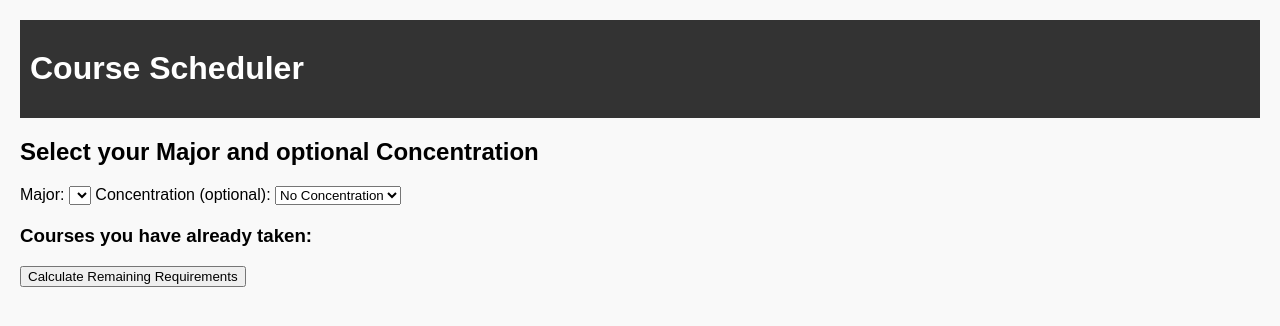
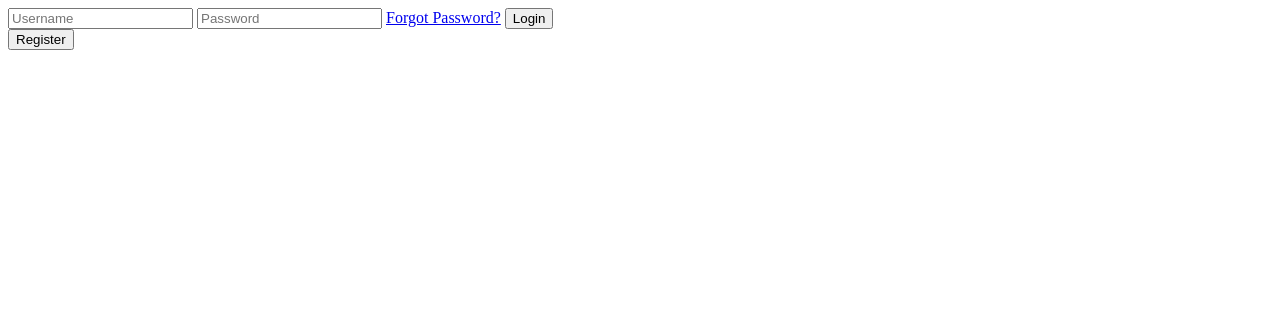
Before and after one commit to MuratAitov/GU-scheduler, a Flask app: template app/templates/index.html in a window 1280 px wide. Shown: the top 326 px of the page. Run offline with Flask 2, Linux system fonts and the light colour scheme; the template is opened without the code that fills it, so the values that code supplies are empty; some libraries are stand-ins or nearby versions.

Commit message:
initial commit for server

```diff
--- a/app/app.py
+++ /dev/null
@@ -1,139 +0,0 @@
-from flask import Flask, render_template, request
-import psycopg2
-from credentials import *
-
-app = Flask(__name__)
-
-def get_connection():
-    # Подключение к БД, адаптируйте под ваши данные
-   return psycopg2.connect(
-        dbname=DBNAME,
-        user=USER,
-        password=PASSWORD,
-        host=HOST,
-        port=PORT
-
-    )
-
-@app.route('/', methods=['GET', 'POST'])
-def index():
-    conn = get_connection()
-    cur = conn.cursor()
-
-    # Получаем список мейджоров
-    cur.execute("SELECT id, name FROM program")
-    majors = cur.fetchall()
-
-    # Получаем список концентраций (например, для выбранного major)
-    # Если вы хотите показать концентрации только при выборе мейджора, можете сначала отобразить только major
-    # и затем через AJAX подгружать концентрации. Для простоты сразу всех покажем.
-    cur.execute("SELECT c.id, c.name, p.name FROM concentration c JOIN program p ON c.program_id = p.id;")
-    concentrations = cur.fetchall()
-
-    conn.close()
-
-    if request.method == 'POST':
-        selected_major_id = request.form.get('major')
-        selected_concentration_id = request.form.get('concentration')
-        taken_courses = request.form.getlist('taken_courses')
-
-        # Переходим на страницу результата, передаем выбранные данные.
-        return render_template('result.html',
-                               major_id=selected_major_id,
-                               concentration_id=selected_concentration_id,
-                               taken_courses=taken_courses)
-
-    # Получаем список всех курсов для возможности отметить "пройденные"
-    # Предполагаем, что таблица course существует и содержит все курсы.
-    conn = get_connection()
-    cur = conn.cursor()
-    cur.execute("SELECT code, title FROM course ORDER BY code;")
-    all_courses = cur.fetchall()
-    conn.close()
-
-    return render_template('index.html', majors=majors, concentrations=concentrations, all_courses=all_courses)
-
-
-@app.route('/result', methods=['POST','GET'])
-def result():
-    # На страницу result мы приходим с POST на index, но также можно GET, если нужно.
-    # Переменные можно передавать через session или request.form
-    # Для упрощения предположим, что мы пришли POST->redirect GET - в данном примере просто берём request.args ничего
-    # Но мы уже возвращаем result.html из index, так что лучше данные извлекать сразу.
-
-    major_id = request.args.get('major_id')
-    concentration_id = request.args.get('concentration_id')
-    taken_courses = request.args.getlist('taken_courses')
-
-    # Но у нас в коде выше result.html отрисовывается напрямую из POST, значит в result.html мы уже имеем их как локальные переменные
-    # Поэтому лучше убрать эту логику из result() и делать всё в index(). Ниже вариант если бы мы переадресовывали.
-
-    return "This route ideally would show results, but we handled in index directly."
-
-
-@app.route('/calculate_requirements', methods=['POST'])
-def calculate_requirements():
-    major_id = request.form.get('major_id')
-    concentration_id = request.form.get('concentration_id')
-    taken_courses = request.form.getlist('taken_courses')
-
-    conn = get_connection()
-    cur = conn.cursor()
-
-    # Логика:
-    # 1. Выбрать все requirement_group для данного major
-    # 2. Если concentration_id есть, выбрать и их requirement_group
-    # 3. Выбрать все курсы из requirement_course_link и requirement_notes (но notes просто инфо)
-    # 4. Фильтровать те, что студент уже прошел (taken_courses)
-    # 5. Результат - список курсов, которые остались
-
-    # Получаем requirement_group мейджора
-    cur.execute("""
-        SELECT rg.id, rg.name, rg.selection_type, rg.required_credits
-        FROM requirement_group rg
-        WHERE rg.program_id = %s
-        AND rg.id NOT IN (SELECT requirement_group_id FROM concentration_requirement_link)
-    """, (major_id,))
-    major_groups = cur.fetchall()
-
-    # Если есть концентрация, добавляем её группы
-    concentration_groups = []
-    if concentration_id and concentration_id.strip() != "":
-        cur.execute("""
-            SELECT rg.id, rg.name, rg.selection_type, rg.required_credits
-            FROM concentration_requirement_link crl
-            JOIN requirement_group rg ON rg.id = crl.requirement_group_id
-            WHERE crl.concentration_id = %s
-        """,(concentration_id,))
-        concentration_groups = cur.fetchall()
-
-    # Объединяем списки групп
-    all_groups = major_groups + concentration_groups
-
-    # Получаем курсы из групп
-    remaining_courses = []
-    for g in all_groups:
-        g_id, g_name, g_sel, g_credits = g
-        cur.execute("""
-            SELECT c.code, c.title
-            FROM requirement_course_link rcl
-            JOIN course c ON c.code = rcl.course_code
-            WHERE rcl.requirement_group_id = %s
-        """, (g_id,))
-        group_courses = cur.fetchall()
-
-        # Фильтруем те, что студент уже прошел
-        for gc in group_courses:
-            code, title = gc
-            if code not in taken_courses:
-                remaining_courses.append((g_name, code, title))
-
-        # Аналогично для notes, если нужно
-
-    conn.close()
-
-    # Возвращаем HTML с результатами
-    return render_template('result.html', remaining_courses=remaining_courses)
-
-if __name__ == "__main__":
-    app.run(debug=True)
--- a/app/requirements.txt
+++ /dev/null
@@ -1,2 +0,0 @@
-Flask==2.2.2
-psycopg2==2.9.5
--- a/app/static/style.css
+++ /dev/null
@@ -1,22 +0,0 @@
-body {
-    font-family: sans-serif;
-    margin: 20px;
-    background: #f9f9f9;
-}
-header {
-    background: #333;
-    color: #fff;
-    padding: 10px;
-}
-h1, h2, h3 {
-    margin-top: 20px;
-}
-table {
-    border-collapse: collapse;
-    width: 100%;
-    background: #fff;
-}
-td, th {
-    border: 1px solid #ccc;
-    padding: 5px;
-}
--- a/app/templates/base.html
+++ b/app/templates/base.html
@@ -1,17 +1,25 @@
 <!DOCTYPE html>
 <html lang="en">
 <head>
-    <meta charset="UTF-8">
-    <meta name="viewport" content="width=device-width">
-    <title>{{ title|default("Scheduler") }}</title>
-    <link rel="stylesheet" href="{{ url_for('static', filename='style.css') }}">
+    <meta charset="UTF-8" />
+    <meta name="viewport" content="width=device-width, initial-scale=1.0"/>
+    <title>{% block title %}My App{% endblock %}</title>
+    <link rel="stylesheet" href="{{ url_for('static', filename='css/style.css') }}">
 </head>
 <body>
-    <header>
-       <h1>Course Scheduler</h1>
-    </header>
-    <main>
+    {% if session.get('logged_in') %}
+    <div class="top-menu">
+        <a href="{{ url_for('main.main_page') }}">Scheduler</a>
+        <a href="{{ url_for('main.prereq_tree') }}">Prereq Tree</a>
+        <a href="{{ url_for('main.add_classes') }}">Add classes</a>
+        <a href="{{ url_for('main.degree_eval') }}">Degree eval</a>
+        <a href="{{ url_for('main.profile') }}">Profile</a>
+    </div>
+    <hr/>
+    {% endif %}
+
+    <div class="container">
         {% block content %}{% endblock %}
-    </main>
+    </div>
 </body>
 </html>
--- a/app/templates/index.html
+++ b/app/templates/index.html
@@ -1,30 +1,15 @@
 {% extends "base.html" %}
+{% block title %}Login or Register{% endblock %}
 {% block content %}
-<h2>Select your Major and optional Concentration</h2>
-<form action="{{ url_for('calculate_requirements') }}" method="post">
-    <label for="major">Major:</label>
-    <select name="major_id" id="major">
-        {% for m in majors %}
-        <option value="{{ m[0] }}">{{ m[1] }}</option>
-        {% endfor %}
-    </select>
-
-    <label for="concentration">Concentration (optional):</label>
-    <select name="concentration_id" id="concentration">
-        <option value="">No Concentration</option>
-        {% for c in concentrations %}
-        <option value="{{ c[0] }}">{{ c[1] }} ({{c[2]}})</option>
-        {% endfor %}
-    </select>
-
-    <h3>Courses you have already taken:</h3>
-    {% for course in all_courses %}
-    <label>
-      <input type="checkbox" name="taken_courses" value="{{ course[0] }}">
-      {{ course[0] }} - {{ course[1] }}
-    </label><br>
-    {% endfor %}
-
-    <button type="submit">Calculate Remaining Requirements</button>
-</form>
+<div class="login-container">
+    <form method="POST" action="{{ url_for('main.login') }}">
+        <input type="text" name="username" placeholder="Username"/>
+        <input type="password" name="password" placeholder="Password"/>
+        <a href="#">Forgot Password?</a>
+        <button type="submit">Login</button>
+    </form>
+    <form method="POST" action="{{ url_for('main.register') }}">
+        <button type="submit">Register</button>
+    </form>
+</div>
 {% endblock %}
--- /dev/null
+++ b/run.py
@@ -0,0 +1,6 @@
+from app import create_app
+
+app = create_app()
+
+if __name__ == '__main__':
+    app.run(debug=True)
```
Also changed, not shown: app/__init__.py (added, +11 -0 lines), app/routes.py (added, +42 -0 lines), app/templates/result.html (deleted, +0 -18 lines), requirements.txt (added, +9 -0 lines), app/models.py (added), app/static/css/style.css (added), app/static/js/main.js (added), app/templates/add_classes.html (added), app/templates/degree_eval.html (added), app/templates/main.html (added), app/templates/prereq_tree.html (added), app/templates/profile.html (added).
